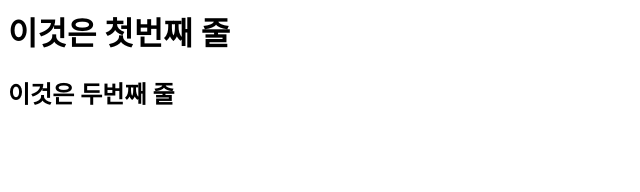
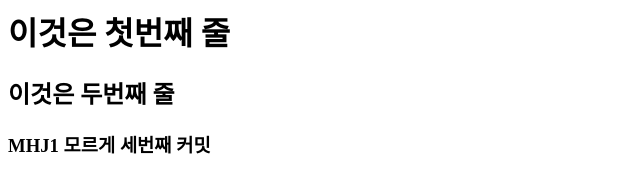
Before and after one commit to kot8585/study-git, a plain HTML site: page index.htm in a window 1280 px wide. Shown: the whole page, without its empty margins (0-640 px from the left). Drawn offline with Linux system fonts and the light colour scheme.

Commit message:
MHJ1모르게 세번째 커밋

```diff
--- a/index.htm
+++ b/index.htm
@@ -1,2 +1,3 @@
 <h1>이것은 첫번째 줄</h1>
 <h2>이것은 두번째 줄</h2>
+<h3>MHJ1 모르게 세번째 커밋</h3>
```
